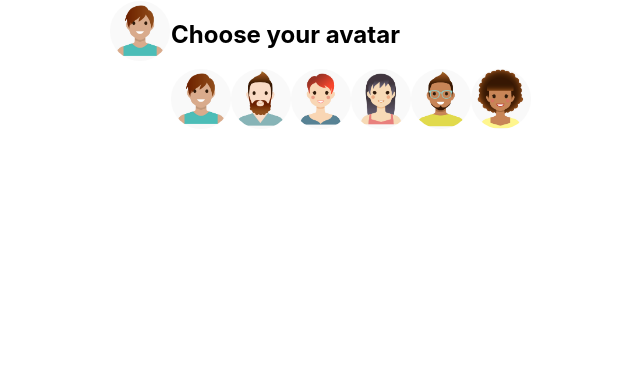
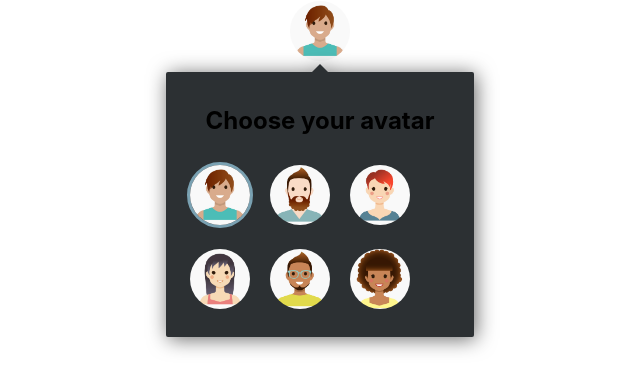
Before and after one commit to stevehcao/avatarpicker, a React (Create React App) app in the folder avatarpicker/: page / in a window 1280 px wide. Both pictures are taken after a click on the picture 640 px from the left and 31 px from the top of the page. Shown: the top 392 px of the page, without its empty margins (320-960 px from the left). Built offline with nearby package versions, Linux system fonts and the light colour scheme.

Commit message:
all color rings accurate

```diff
--- a/avatarpicker/src/App.css
+++ b/avatarpicker/src/App.css
@@ -6,15 +6,66 @@ img {
 
 .currentAvatar {
   border: 1px solid transparent;
+  margin-bottom: 10px;
 }
 
-.currentAvatar:hover {
+.currentAvatar:hover,
+.currentAvatar:focus {
   border: 1px solid rgb(155, 160, 163);
-
-  /* border: 10px red solid; */
 }
 
 .AvatarPicker {
   display: flex;
   justify-content: center;
+  flex-direction: column;
+  align-items: center;
 }
+
+.modal {
+  display: flex;
+  justify-content: center;
+  align-items: center;
+  flex-direction: column;
+  width: 280px;
+  border-radius: 2px;
+  background-color: rgb(44, 48, 51);
+  filter: drop-shadow(2px 2px 10px rgb(102, 102, 102));
+  padding: 14px;
+}
+
+.avatarList {
+}
+
+.avatarPic {
+  border: 3px solid transparent;
+  margin: 7px;
+}
+
+.avatarPic:hover,
+.avatarPic:focus {
+  border: 3px solid rgb(155, 160, 163);
+  filter: opacity(80%);
+}
+
+.arrow_box {
+  position: relative;
+  background: #2c3033;
+}
+.arrow_box:after {
+  bottom: 100%;
+  left: 50%;
+  border: solid transparent;
+  content: ' ';
+  height: 0;
+  width: 0;
+  position: absolute;
+  pointer-events: none;
+  border-color: rgba(44, 48, 51, 0);
+  border-bottom-color: #2c3033;
+  border-width: 8px;
+  margin-left: -8px;
+}
+
+.avatarPic.currentAvatar {
+  border: 3px solid rgb(122, 161, 178);
+}
--- a/avatarpicker/src/AvatarModal.js
+++ b/avatarpicker/src/AvatarModal.js
@@ -11,15 +11,18 @@ class AvatarModal extends Component {
     const { avatars, changeAvatar } = this.props;
 
     return (
-      <div className="modal">
+      <div className="modal arrow_box">
         <h2>Choose your avatar</h2>
+        <div className="avatarList">
           {avatars.map(avatar => (
             <AvatarPic
               src={avatar.src}
               id={avatar.id}
               changeAvatar={id => changeAvatar(id)}
+              isCurrentAvatar={this.props.currentAvatar.id === avatar.id}
             />
           ))}
+        </div>
       </div>
     );
   }
--- a/avatarpicker/src/AvatarPic.js
+++ b/avatarpicker/src/AvatarPic.js
@@ -6,7 +6,9 @@ class AvatarPic extends Component {
 
     return (
       <img
-        className="avatarPic"
+        className={`avatarPic ${
+          this.props.isCurrentAvatar ? 'currentAvatar' : ''
+        }`}
         alt="avatar"
         src={src}
         // had to remove id from (id) in below arrow function to avoid id referring to click event
--- a/avatarpicker/src/AvatarPicker.js
+++ b/avatarpicker/src/AvatarPicker.js
@@ -4,7 +4,7 @@ import AvatarModal from './AvatarModal';
 
 class AvatarPicker extends Component {
   state = {
-    avatar: this.props.avatars[0].src,
+    avatar: this.props.avatars[0],
     modalOpen: false
   };
 
@@ -13,7 +13,7 @@ class AvatarPicker extends Component {
       return id === avatar.id;
     });
 
-    this.setState({ avatar: chosen.src });
+    this.setState({ avatar: chosen });
     this.toggleModal();
   };
 
@@ -27,7 +27,7 @@ class AvatarPicker extends Component {
       <div className="AvatarPicker">
         <img
           alt="current avatar"
-          src={this.state.avatar}
+          src={this.state.avatar.src}
           onClick={this.toggleModal}
           className="currentAvatar"
         />
@@ -36,6 +36,7 @@ class AvatarPicker extends Component {
             avatars={avatars}
             changeAvatar={id => this.changeAvatar(id)}
             toggleModal={this.toggleModal}
+            currentAvatar={this.state.avatar}
           />
         ) : (
           <div />
```
Lines whose indentation alone changed are shown as unchanged.
